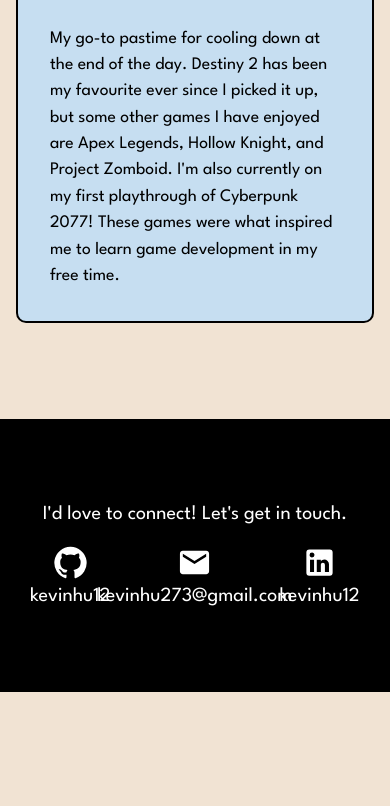
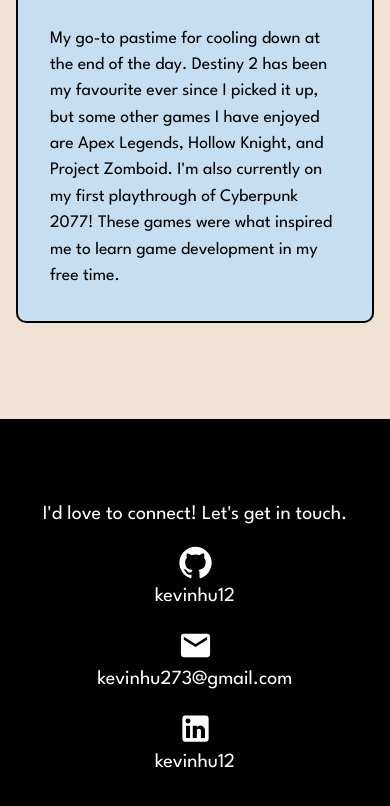
Before and after one commit to kevinhu12/kevinhu12.github.io, a React (Create React App) app: page / in a window 390 px wide. Shown: the part 6767-7573 px from the top of the page. Before the commit the page ends 7459 px from the top, so only its background shows below. Built offline with nearby package versions, Linux system fonts and the light colour scheme.

Commit message:
fix overlapping contact info on mobile

```diff
--- a/src/pages/ContactInfo.js
+++ b/src/pages/ContactInfo.js
@@ -22,7 +22,7 @@
                 </Grid>
 
                 {contactInfo.map((contact, idx) => (
-                    <Grid item xs={4} display='flex' flexDirection='column' alignItems='center'>
+                    <Grid item xs={12} sm={4} display='flex' flexDirection='column' alignItems='center'>
                         {idx === 0 ? (
                             <GitHubIcon color='secondary' fontSize='large' />
                         ) : idx === 1 ? (
```
